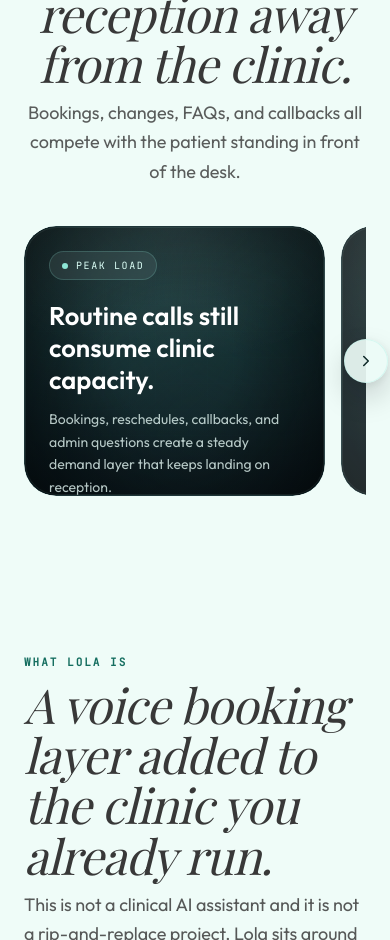
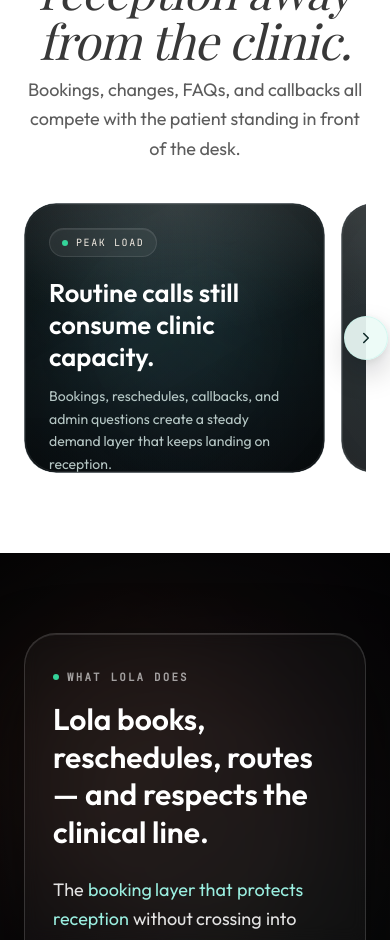
Before and after one commit to iainmacr77/r3worked-website, a Next.js app: page /medical in a window 390 px wide. Shown: the part 1060-2000 px from the top of the page. Built offline with nearby package versions, Linux system fonts and the light colour scheme.

Commit message:
working my way through the medical side still

```diff
--- a/src/app/medical/page.tsx
+++ b/src/app/medical/page.tsx
@@ -15,6 +15,7 @@
 import { MedicalConversationFeature } from "@/components/medical/MedicalConversationFeature";
 import { MedicalCapacityFeature } from "@/components/medical/MedicalCapacityFeature";
 import { WhyLolaCarousel, type PainSlide } from "@/components/ui/WhyLolaCarousel";
+import { NarrativeBreaker } from "@/components/ui/NarrativeBreaker";
 
 const POSITIONING_CARDS = [
   {
@@ -288,28 +289,36 @@
   return (
     <section
       id="features"
-      className="section-offset w-full bg-medical-soft-blue px-6 py-20 md:px-16 md:py-24"
+      className="section-offset relative -mt-24 w-full overflow-hidden bg-[#08111b] px-6 pb-20 pt-44 md:-mt-28 md:px-16 md:pb-24 md:pt-52"
     >
-      <div className="mx-auto w-full max-w-7xl">
+      <div className="pointer-events-none absolute inset-0">
+        <div className="absolute inset-x-0 top-0 h-64 bg-[linear-gradient(180deg,#070A10_0%,rgba(7,10,16,0.98)_24%,rgba(7,11,18,0.9)_48%,rgba(8,17,27,0.6)_78%,rgba(8,17,27,0)_100%)]" />
+        <div className="absolute inset-0 bg-[linear-gradient(180deg,rgba(255,255,255,0.008),rgba(255,255,255,0.035)_34%,rgba(255,255,255,0.02)_100%)]" />
+        <div className="absolute left-[-6%] top-28 h-64 w-64 rounded-full bg-[#8de5d5]/10 blur-[120px]" />
+        <div className="absolute right-[-4%] top-[34%] h-80 w-80 rounded-full bg-[#8de5d5]/8 blur-[150px]" />
+        <div className="absolute inset-0 bg-[radial-gradient(circle_at_top,rgba(141,229,213,0.05),transparent_36%)]" />
+      </div>
+
+      <div className="relative z-10 mx-auto w-full max-w-7xl">
         <SectionHeading
           eyebrow="WHAT LOLA IS"
-          eyebrowClassName="text-[#156e60] tracking-[0.2em]"
+          eyebrowClassName="text-[#8de5d5] tracking-[0.2em]"
           title="A voice booking layer added to the clinic you already run."
           subtitle="This is not a clinical AI assistant and it is not a rip-and-replace project. Lola sits around real clinic operations, takes routine phone pressure off the desk, and makes the outcome measurable."
-          titleClassName="type-h2-serif max-w-[14ch] text-charcoal"
-          subtitleClassName="max-w-[58ch] text-charcoal/84"
+          titleClassName="type-h2 max-w-[14ch] text-peach"
+          subtitleClassName="max-w-[58ch] text-peach/80"
         />
 
         <div className="mt-10 grid gap-4 md:grid-cols-2 xl:grid-cols-4">
           {POSITIONING_CARDS.map((card) => (
             <article
               key={card.title}
-              className="rounded-[1.75rem] border border-[#8addcc]/35 bg-white/78 p-6 shadow-[0_18px_48px_rgba(18,28,40,0.08)] backdrop-blur-md"
+              className="rounded-[1.75rem] border border-white/10 bg-white/[0.045] p-6 shadow-[0_24px_60px_rgba(0,0,0,0.28)] backdrop-blur-md transition-[border-color,box-shadow,transform,background-color] duration-300 ease-out hover:border-white/20 hover:-translate-y-0.5 hover:bg-white/[0.055] hover:shadow-[0_28px_64px_rgba(0,0,0,0.32),0_0_0_1px_rgba(255,255,255,0.06)]"
             >
-              <h3 className="text-2xl font-semibold tracking-tight text-ink">
+              <h3 className="text-2xl font-semibold tracking-tight text-white">
                 {card.title}
               </h3>
-              <p className="mt-3 text-charcoal/82">{card.body}</p>
+              <p className="mt-3 text-peach/76">{card.body}</p>
             </article>
           ))}
         </div>
@@ -336,11 +345,10 @@
 
 function WhyLolaSection() {
   return (
-    <section className="w-full bg-medical-soft-blue px-6 py-20 md:px-16 md:py-24">
+    <section className="w-full bg-white px-6 py-20 md:px-16 md:py-24">
       <div className="mx-auto w-full max-w-7xl">
         <div className="mx-auto max-w-4xl">
           <SectionHeading
-            eyebrow="WHY LOLA"
             eyebrowClassName="text-[#156e60] tracking-[0.2em]"
             title="The phone keeps pulling reception away from the clinic."
             subtitle="Bookings, changes, FAQs, and callbacks all compete with the patient standing in front of the desk."
@@ -364,6 +372,20 @@
   );
 }
 
+function MedicalNarrativeBreaker() {
+  return (
+    <NarrativeBreaker
+      headline="Lola books, reschedules, routes — and respects the clinical line."
+      subheadlinePrefix="The "
+      subheadlineHighlight="booking layer that protects reception"
+      subheadlineSuffix=" without crossing into clinical advice."
+      eyebrowDotClassName="bg-mint"
+      subheadlineHighlightClassName="text-[#9aeee0]"
+      ariaLabel="Medical narrative transition"
+    />
+  );
+}
+
 function BoundaryLane({
   eyebrow,
   title,
@@ -379,30 +401,25 @@
 }) {
   return (
     <article
-      className={[
-        "rounded-[2rem] border p-6 shadow-[0_20px_54px_rgba(18,28,40,0.08)] md:p-7",
-        accent
-          ? "border-[#9ae4d6]/46 bg-[linear-gradient(180deg,rgba(233,253,247,0.96),rgba(219,247,239,0.88))]"
-          : "border-[#d8ddd7] bg-[linear-gradient(180deg,rgba(255,255,255,0.95),rgba(248,250,248,0.92))]",
-      ].join(" ")}
+      className="rounded-[2rem] border border-white/10 bg-[linear-gradient(180deg,rgba(255,255,255,0.06),rgba(255,255,255,0.03))] p-6 shadow-[0_26px_74px_rgba(0,0,0,0.3)] backdrop-blur-md transition-[border-color,box-shadow,transform,background-color] duration-300 ease-out hover:border-white/20 hover:-translate-y-0.5 hover:bg-[linear-gradient(180deg,rgba(255,255,255,0.07),rgba(255,255,255,0.04))] hover:shadow-[0_28px_64px_rgba(0,0,0,0.32),0_0_0_1px_rgba(255,255,255,0.06)] md:p-7"
     >
       <div className="flex items-start justify-between gap-4">
         <div>
-          <p className="font-jetbrains text-[10px] uppercase tracking-[0.16em] text-[#156e60]">
+          <p className="font-jetbrains text-[10px] uppercase tracking-[0.16em] text-[#8de5d5]">
             {eyebrow}
           </p>
-          <h3 className="mt-3 max-w-[18ch] text-3xl font-semibold tracking-tight text-ink">
+          <h3 className="mt-3 max-w-[18ch] text-3xl font-semibold tracking-tight text-white">
             {title}
           </h3>
         </div>
-        <div className="flex h-11 w-11 items-center justify-center rounded-2xl border border-[#8ee6d5]/45 bg-white/75 text-[#156e60]">
+        <div className="flex h-11 w-11 items-center justify-center rounded-2xl border border-white/10 bg-white/[0.055] text-[#8de5d5]">
           {icon}
         </div>
       </div>
 
       <ul className="mt-6 space-y-3">
         {items.map((item) => (
-          <li key={item} className="flex items-start gap-3 text-charcoal/84">
+          <li key={item} className="flex items-start gap-3 text-peach/78">
             <span className="mt-1.5 inline-block h-2 w-2 rounded-full bg-[#30c0a5]" />
             <span>{item}</span>
           </li>
@@ -428,7 +445,7 @@
   children: ReactNode;
 }) {
   return (
-    <section className="w-full bg-medical-soft-blue px-6 py-20 md:px-16 md:py-24">
+    <section className="w-full bg-white px-6 py-20 md:px-16 md:py-24">
       <div className="mx-auto grid w-full max-w-7xl grid-cols-1 items-center gap-10 lg:grid-cols-2 lg:gap-16">
         <div className={cardOnLeft ? "order-1" : "order-2"}>
           <div className="mx-auto h-[460px] w-full max-w-[580px] min-w-0 sm:h-[520px] lg:h-[560px] [&>*]:h-full [&>*]:min-h-0 [&>*]:w-full [&>*]:flex-shrink-0">
@@ -781,6 +798,7 @@
       <Navbar />
       <Hero />
       <WhyLolaSection />
+      <MedicalNarrativeBreaker />
       <PositioningSection />
 
       {STORY_SECTIONS.map((section) => (
--- a/src/components/medical/RightSlideOverlayPair.tsx
+++ b/src/components/medical/RightSlideOverlayPair.tsx
@@ -258,7 +258,7 @@
   return (
     <section
       id={id}
-      className="section-offset w-full bg-[radial-gradient(circle_at_top,rgba(158,232,218,0.18),transparent_34%),linear-gradient(180deg,#eef8f5_0%,#e8f5f1_44%,#e3f1ed_100%)] px-6 pt-12 pb-20 md:px-16 md:pt-16 md:pb-24"
+      className="section-offset w-full bg-white px-6 pt-12 pb-20 md:px-16 md:pt-16 md:pb-24"
     >
       <div className="mx-auto w-full max-w-7xl">
         <div className="grid grid-cols-1 items-start gap-8 lg:grid-cols-2 lg:gap-12">
--- a/src/components/ui/NarrativeBreaker.tsx
+++ b/src/components/ui/NarrativeBreaker.tsx
@@ -3,11 +3,11 @@
 import { useEffect, useMemo, useRef, useState } from "react";
 import { cn } from "@/lib/utils";
 
-const HEADLINE =
+const DEFAULT_HEADLINE =
   "Lola answers, understands, confirms — and logs everything.";
-const SUBHEADLINE_PREFIX = "Your voice concierge that ";
-const SUBHEADLINE_HIGHLIGHT = "turns calls into bookings";
-const SUBHEADLINE_SUFFIX = " and everything in between.";
+const DEFAULT_SUBHEADLINE_PREFIX = "Your voice concierge that ";
+const DEFAULT_SUBHEADLINE_HIGHLIGHT = "turns calls into bookings";
+const DEFAULT_SUBHEADLINE_SUFFIX = " and everything in between.";
 const WORD_STAGGER_MS = 120;
 const WORD_TRANSITION_MS = 900;
 
@@ -58,7 +58,27 @@
   );
 }
 
-export function NarrativeBreaker() {
+type NarrativeBreakerProps = {
+  headline?: string;
+  subheadline?: string;
+  subheadlinePrefix?: string;
+  subheadlineHighlight?: string;
+  subheadlineSuffix?: string;
+  eyebrowDotClassName?: string;
+  subheadlineHighlightClassName?: string;
+  ariaLabel?: string;
+};
+
+export function NarrativeBreaker({
+  headline = DEFAULT_HEADLINE,
+  subheadline,
+  subheadlinePrefix,
+  subheadlineHighlight,
+  subheadlineSuffix,
+  eyebrowDotClassName = "bg-coral/80",
+  subheadlineHighlightClassName = "text-coral",
+  ariaLabel = "Narrative transition",
+}: NarrativeBreakerProps = {}) {
   const sectionRef = useRef<HTMLElement>(null);
   const [isVisible, setIsVisible] = useState(false);
   const [reducedMotion, setReducedMotion] = useState(false);
@@ -91,13 +111,13 @@
     return () => observer.disconnect();
   }, []);
 
-  const headlineWordCount = HEADLINE.split(" ").length;
+  const headlineWordCount = headline.split(" ").length;
   const subheadlineDelay = headlineWordCount * WORD_STAGGER_MS + 320;
 
   return (
     <section
       ref={sectionRef}
-      aria-label="Narrative transition"
+      aria-label={ariaLabel}
       className="relative w-full overflow-hidden bg-[#070A10] px-6 py-20 md:px-16 md:py-24"
     >
       <div className="pointer-events-none absolute inset-0">
@@ -114,47 +134,95 @@
       </div>
 
       <div className="relative mx-auto w-full max-w-7xl">
-        <div className="rounded-[2rem] border border-white/12 bg-white/[0.03] p-7 shadow-[inset_0_1px_0_rgba(255,255,255,0.16),0_34px_70px_rgba(0,0,0,0.5)] backdrop-blur-sm md:p-10">
+        <div className="rounded-[2rem] border border-white/[0.15] bg-white/[0.03] p-7 shadow-[inset_0_1px_0_rgba(255,255,255,0.12),0_34px_70px_rgba(0,0,0,0.5)] backdrop-blur-sm md:p-10">
           <p className="mb-4 inline-flex items-center gap-2 whitespace-nowrap font-jetbrains text-[0.68rem] font-semibold uppercase tracking-[0.2em] text-white/60">
-            <span className="inline-block h-1.5 w-1.5 rounded-full bg-coral/80" aria-hidden />
+            <span className={cn("inline-block h-1.5 w-1.5 rounded-full", eyebrowDotClassName)} aria-hidden />
             <span>WHAT LOLA DOES</span>
           </p>
           <h2 className="max-w-[26ch] font-outfit text-3xl font-semibold leading-tight text-white md:text-5xl">
             <AnimatedWords
-              text={HEADLINE}
+              text={headline}
               isVisible={isVisible}
               reducedMotion={reducedMotion}
             />
           </h2>
           <p className="mt-6 max-w-[56ch] font-outfit text-lg leading-relaxed text-white/88 md:text-2xl">
+            {subheadline ? (
               <AnimatedWords
-              text={SUBHEADLINE_PREFIX}
+                text={subheadline}
+                isVisible={isVisible}
+                startDelay={subheadlineDelay}
+                reducedMotion={reducedMotion}
+              />
+            ) : subheadlinePrefix || subheadlineHighlight || subheadlineSuffix ? (
+              <>
+                {subheadlinePrefix ? (
+                  <AnimatedWords
+                    text={subheadlinePrefix}
+                    isVisible={isVisible}
+                    startDelay={subheadlineDelay}
+                    reducedMotion={reducedMotion}
+                  />
+                ) : null}
+                {subheadlineHighlight ? (
+                  <span className={cn("font-medium", subheadlineHighlightClassName)}>
+                    <AnimatedWords
+                      text={subheadlineHighlight}
+                      isVisible={isVisible}
+                      startDelay={
+                        subheadlineDelay +
+                        (subheadlinePrefix?.split(" ").length ?? 0) * WORD_STAGGER_MS
+                      }
+                      reducedMotion={reducedMotion}
+                    />
+                  </span>
+                ) : null}
+                {subheadlineSuffix ? (
+                  <AnimatedWords
+                    text={subheadlineSuffix}
+                    isVisible={isVisible}
+                    startDelay={
+                      subheadlineDelay +
+                      ((subheadlinePrefix?.split(" ").length ?? 0) +
+                        (subheadlineHighlight?.split(" ").length ?? 0)) *
+                        WORD_STAGGER_MS
+                    }
+                    reducedMotion={reducedMotion}
+                  />
+                ) : null}
+              </>
+            ) : (
+              <>
+                <AnimatedWords
+                  text={DEFAULT_SUBHEADLINE_PREFIX}
                   isVisible={isVisible}
                   startDelay={subheadlineDelay}
                   reducedMotion={reducedMotion}
                 />
                 <span className="font-medium text-coral">
                   <AnimatedWords
-                text={SUBHEADLINE_HIGHLIGHT}
+                    text={DEFAULT_SUBHEADLINE_HIGHLIGHT}
                     isVisible={isVisible}
                     startDelay={
                       subheadlineDelay +
-                  SUBHEADLINE_PREFIX.split(" ").length * WORD_STAGGER_MS
+                      DEFAULT_SUBHEADLINE_PREFIX.split(" ").length * WORD_STAGGER_MS
                     }
                     reducedMotion={reducedMotion}
                   />
                 </span>
                 <AnimatedWords
-              text={SUBHEADLINE_SUFFIX}
+                  text={DEFAULT_SUBHEADLINE_SUFFIX}
                   isVisible={isVisible}
                   startDelay={
                     subheadlineDelay +
-                (SUBHEADLINE_PREFIX.split(" ").length +
-                  SUBHEADLINE_HIGHLIGHT.split(" ").length) *
+                    (DEFAULT_SUBHEADLINE_PREFIX.split(" ").length +
+                      DEFAULT_SUBHEADLINE_HIGHLIGHT.split(" ").length) *
                       WORD_STAGGER_MS
                   }
                   reducedMotion={reducedMotion}
                 />
+              </>
+            )}
           </p>
         </div>
       </div>
--- a/src/components/ui/WhyLolaCarousel.tsx
+++ b/src/components/ui/WhyLolaCarousel.tsx
@@ -59,40 +59,40 @@
 function MedicalGlowBackground({ variant }: { variant: number }) {
   const glows = [
     {
-      base: "linear-gradient(145deg, #07131a 0%, #0c1d24 46%, #071119 100%)",
-      orbA: "rgba(123, 227, 208, 0.22)",
-      orbB: "rgba(89, 205, 182, 0.16)",
-      orbC: "rgba(148, 233, 222, 0.12)",
-      aPos: "18% 18%",
-      bPos: "82% 24%",
-      cPos: "58% 78%",
+      base: "linear-gradient(150deg, rgba(6,17,24,0.98) 0%, rgba(10,24,31,0.94) 48%, rgba(6,14,20,0.98) 100%)",
+      orbA: "rgba(140, 232, 216, 0.12)",
+      orbB: "rgba(86, 203, 181, 0.09)",
+      orbC: "rgba(214, 255, 245, 0.06)",
+      aPos: "16% 22%",
+      bPos: "86% 18%",
+      cPos: "54% 84%",
     },
     {
-      base: "linear-gradient(145deg, #08141b 0%, #102028 44%, #081219 100%)",
-      orbA: "rgba(137, 219, 201, 0.2)",
-      orbB: "rgba(78, 197, 177, 0.18)",
-      orbC: "rgba(109, 214, 190, 0.12)",
-      aPos: "26% 16%",
-      bPos: "80% 20%",
-      cPos: "42% 80%",
+      base: "linear-gradient(150deg, rgba(5,15,21,0.992) 0%, rgba(8,20,27,0.968) 46%, rgba(5,12,18,0.992) 100%)",
+      orbA: "rgba(137, 219, 201, 0.075)",
+      orbB: "rgba(78, 197, 177, 0.055)",
+      orbC: "rgba(109, 214, 190, 0.03)",
+      aPos: "28% 14%",
+      bPos: "78% 30%",
+      cPos: "22% 82%",
     },
     {
-      base: "linear-gradient(145deg, #071219 0%, #0d1c23 42%, #071118 100%)",
-      orbA: "rgba(148, 233, 222, 0.18)",
-      orbB: "rgba(109, 214, 190, 0.16)",
-      orbC: "rgba(80, 196, 178, 0.12)",
-      aPos: "20% 20%",
-      bPos: "78% 18%",
-      cPos: "56% 80%",
+      base: "linear-gradient(149deg, rgba(4,14,20,0.992) 0%, rgba(8,19,26,0.966) 42%, rgba(5,12,17,0.992) 100%)",
+      orbA: "rgba(148, 233, 222, 0.07)",
+      orbB: "rgba(109, 214, 190, 0.05)",
+      orbC: "rgba(80, 196, 178, 0.028)",
+      aPos: "18% 70%",
+      bPos: "80% 16%",
+      cPos: "60% 54%",
     },
     {
-      base: "linear-gradient(145deg, #07131a 0%, #11232a 46%, #081118 100%)",
-      orbA: "rgba(126, 226, 208, 0.2)",
-      orbB: "rgba(92, 208, 187, 0.16)",
-      orbC: "rgba(170, 241, 230, 0.1)",
-      aPos: "24% 18%",
-      bPos: "82% 22%",
-      cPos: "52% 80%",
+      base: "linear-gradient(151deg, rgba(5,15,21,0.992) 0%, rgba(8,20,27,0.968) 45%, rgba(5,13,18,0.992) 100%)",
+      orbA: "rgba(126, 226, 208, 0.075)",
+      orbB: "rgba(92, 208, 187, 0.055)",
+      orbC: "rgba(170, 241, 230, 0.03)",
+      aPos: "82% 22%",
+      bPos: "20% 26%",
+      cPos: "72% 82%",
     },
   ] as const;
 
@@ -113,9 +113,9 @@
         className="absolute h-56 w-56 -translate-x-1/2 -translate-y-1/2 rounded-full blur-[76px] sm:h-[18rem] sm:w-[18rem] sm:blur-[96px]"
         style={{ left: current.cPos.split(" ")[0], top: current.cPos.split(" ")[1], backgroundColor: current.orbC }}
       />
-      <div className="absolute inset-0 bg-[linear-gradient(180deg,rgba(4,11,15,0.08),rgba(4,11,15,0.4))]" />
-      <div className="absolute inset-0 bg-[radial-gradient(circle_at_center,transparent_30%,rgba(0,0,0,0.54)_100%)]" />
-      <div className="absolute inset-0 opacity-[0.16] mix-blend-soft-light [background-image:linear-gradient(rgba(255,255,255,0.06)_1px,transparent_1px),linear-gradient(90deg,rgba(255,255,255,0.05)_1px,transparent_1px)] [background-size:26px_26px]" />
+      <div className="absolute inset-0 bg-[linear-gradient(180deg,rgba(3,10,14,0.12),rgba(3,10,14,0.44))]" />
+      <div className="absolute inset-0 bg-[radial-gradient(circle_at_center,transparent_22%,rgba(0,0,0,0.62)_100%)]" />
+      <div className="absolute inset-0 opacity-[0.12] mix-blend-soft-light [background-image:linear-gradient(rgba(255,255,255,0.05)_1px,transparent_1px),linear-gradient(90deg,rgba(255,255,255,0.04)_1px,transparent_1px)] [background-size:26px_26px]" />
     </div>
   );
 }
@@ -344,7 +344,7 @@
                   className={cn(
                     "relative flex h-[270px] flex-col overflow-hidden rounded-[2rem] border p-6 [backface-visibility:hidden] [clip-path:inset(0_round_2rem)] [transform:translateZ(0)] sm:h-[286px] sm:p-7 lg:h-[312px]",
                     isMedical
-                      ? "border-[#8de5d5]/16 bg-[#08141b] ring-1 ring-[#8de5d5]/10 shadow-[0_22px_56px_rgba(4,18,24,0.34)]"
+                      ? "border-white/12 bg-[rgba(7,18,24,0.72)] ring-1 ring-white/8 shadow-[0_24px_60px_rgba(4,18,24,0.42),inset_0_1px_0_rgba(255,255,255,0.08)] backdrop-blur-2xl"
                       : "border-white/12 bg-[#0B0E13] ring-1 ring-white/6",
                     activeIndex === index
                       ? "opacity-100"
@@ -361,7 +361,7 @@
                     className={cn(
                       "pointer-events-none absolute -inset-px rounded-[2rem]",
                       isMedical
-                        ? "bg-[radial-gradient(130%_90%_at_50%_0%,rgba(255,255,255,0.08),rgba(255,255,255,0)_56%)]"
+                        ? "bg-[radial-gradient(130%_90%_at_50%_0%,rgba(255,255,255,0.12),rgba(255,255,255,0)_54%)]"
                         : "bg-[radial-gradient(130%_90%_at_50%_0%,rgba(255,255,255,0.12),rgba(255,255,255,0)_58%)]"
                     )}
                   />
@@ -369,28 +369,34 @@
                     aria-hidden
                     className={cn(
                       "pointer-events-none absolute inset-0 rounded-[2rem] border",
-                      isMedical ? "border-[#c5fff3]/8" : "border-white/8"
+                      isMedical ? "border-white/10" : "border-white/8"
                     )}
                   />
+                  {isMedical ? (
+                    <div
+                      aria-hidden
+                      className="pointer-events-none absolute inset-[1px] rounded-[calc(2rem-1px)] bg-[linear-gradient(180deg,rgba(255,255,255,0.06),rgba(255,255,255,0.02)_28%,rgba(255,255,255,0.015)_100%)]"
+                    />
+                  ) : null}
                   <div className="relative z-10 flex h-full flex-col items-start">
                     <div
                       className={cn(
                         "mb-5 inline-flex w-fit items-center rounded-full border px-3 py-1.5",
                         isMedical
-                          ? "border-[#8de5d5]/20 bg-[#dffbf4]/8 backdrop-blur-sm"
+                          ? "border-white/10 bg-white/[0.055] shadow-[inset_0_1px_0_rgba(255,255,255,0.08)] backdrop-blur-md"
                           : "border-white/20 bg-white/10"
                       )}
                     >
                       <span
                         className={cn(
                           "h-1.5 w-1.5 rounded-full",
-                          isMedical ? "bg-[#8de5d5]" : "bg-mint"
+                          isMedical ? "bg-mint" : "bg-mint"
                         )}
                       />
                       <span
                         className={cn(
                           "ml-2 font-jetbrains text-[10px] uppercase tracking-[0.16em]",
-                          isMedical ? "text-[#dcfff7]" : "text-peach/95"
+                          isMedical ? "text-[#f3ece3]" : "text-peach/95"
                         )}
                       >
                         {slide.signal}
```
Lines whose indentation alone changed are shown as unchanged.
